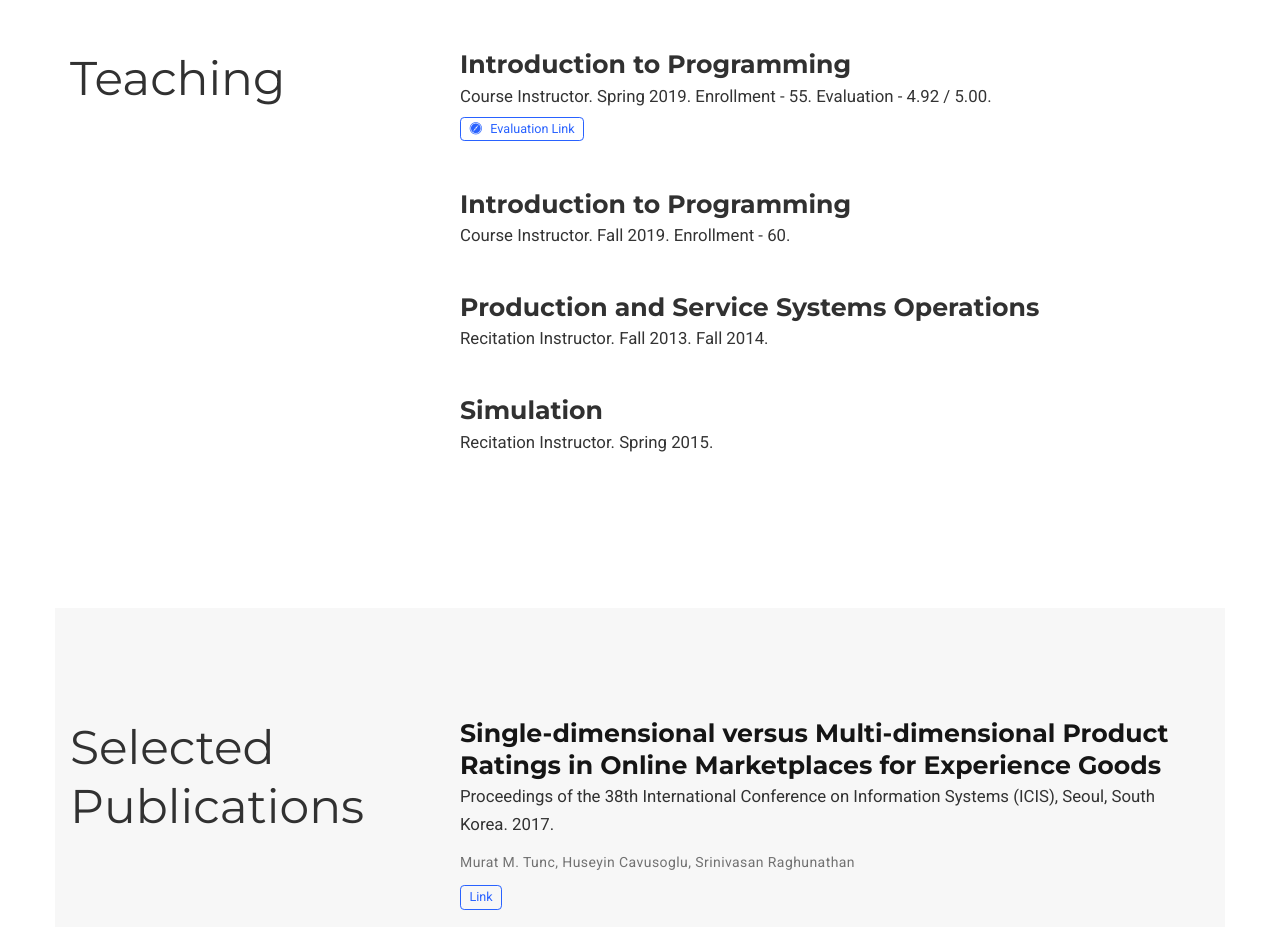
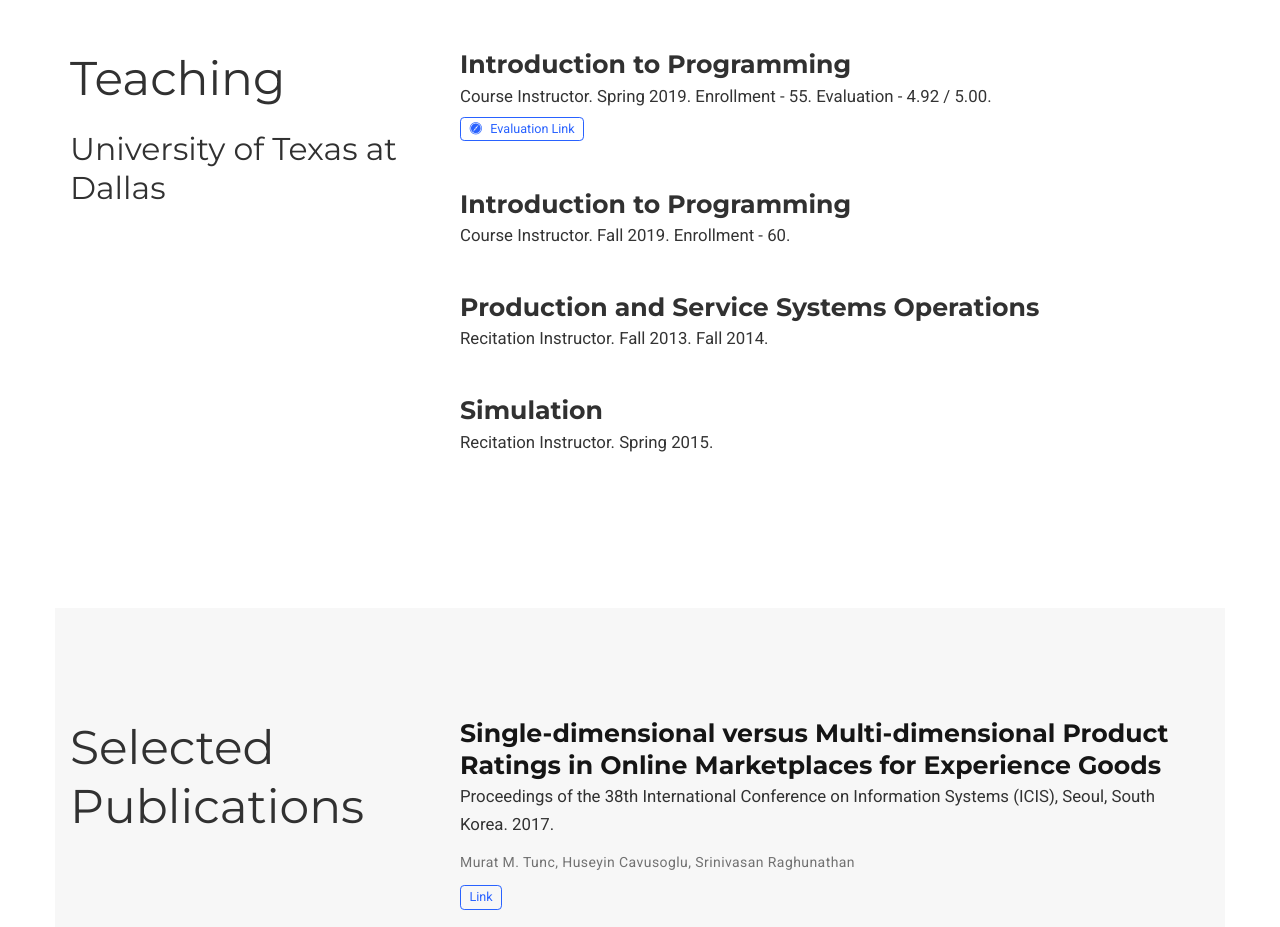
Before and after one commit to muratmtunc/muratmtunc.github.io, a plain HTML site: page index.html in a window 1280 px wide. Shown: the part 3460-4387 px from the top of the page. Drawn offline with nearby package versions, Linux system fonts and the light colour scheme; some icons are missing.

Commit message:
Update index.html

```diff
--- a/index.html
+++ b/index.html
@@ -1624,7 +1624,7 @@
 <div class="row">
   <div class="col-12 col-lg-4 section-heading">
     <h1>Teaching</h1>
-
+    <h2>University of Texas at Dallas</h2>
   </div>
   <div class="col-12 col-lg-8">
 
```
